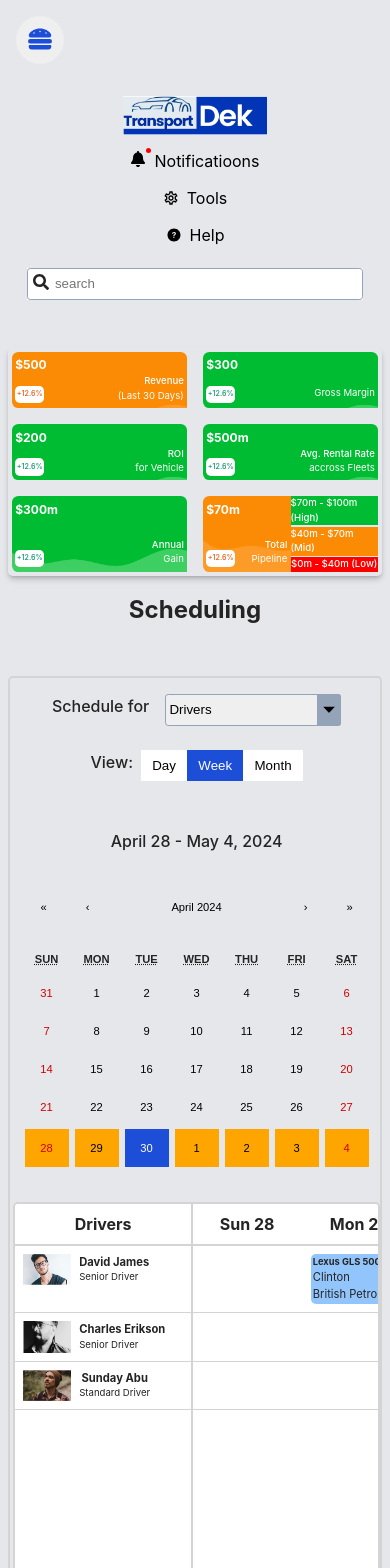
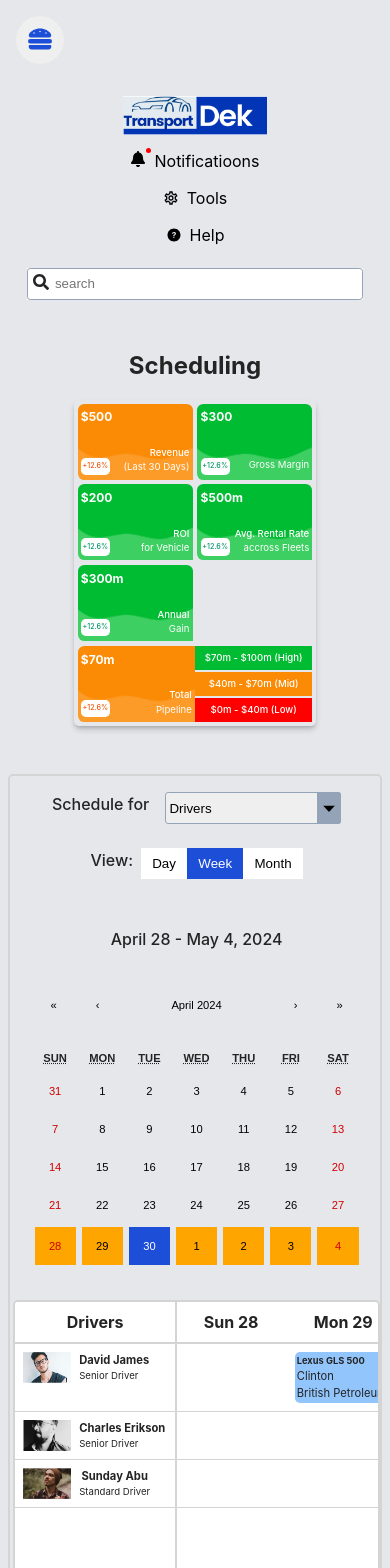
Before and after one commit to Dayvyno2021/noemdek--assessment, a React (Vite) app: page /scheduling in a window 390 px wide. Shown: the top 1568 px of the page. Built offline with nearby package versions, Linux system fonts and the light colour scheme.

Commit message:
adjusted metric responsiveness

```diff
--- a/src/components/MetricComponent.tsx
+++ b/src/components/MetricComponent.tsx
@@ -10,7 +10,7 @@ interface MetricProps{
   topRadius?: string
 }
 
-const MetricComponent:React.FC<MetricProps> = ({amount, profit, header, desc, bg,badgeColor, topRadius}) => {
+const MetricComponent:React.FC<MetricProps> = ({amount, profit, header, desc, bg,badgeColor, topRadius,}) => {
   return (
     <div className={`metric-comp left-radius metric ${bg} ${topRadius}`}>
       <h1 className="metric-amount"> &#36;{amount} </h1>
--- a/src/sass/_App.scss
+++ b/src/sass/_App.scss
@@ -3,7 +3,7 @@
   display: grid;
   margin: 0 auto;
   grid-template-columns: 15% 85%;
-    overflow: hidden;
+  overflow: hidden;
 
   @media only screen and (max-width: $large){
     grid-template-columns: 23% 77%;
--- a/src/sass/reservation/_scheduling.scss
+++ b/src/sass/reservation/_scheduling.scss
@@ -135,8 +135,7 @@
   }
 
   .metrics-container{
-    width: 70%;
-    height: 100%;
+    width: fit-content;
     border-radius: .3rem;
     box-shadow: 0 4px 6px -1px rgb(0 0 0 / 0.2), 0 2px 4px -2px rgb(0 0 0 / 0.2);
     padding: 0.25rem;
@@ -144,29 +143,33 @@
     grid-template-columns: repeat(5, 1fr) 2fr;
     grid-gap: .1rem;
 
-    @media only screen and (max-width: $large){
-      width: 100%;
-      order: -1;
+    @media only screen and (max-width: 61rem){
+      grid-template-columns: repeat(3, minmax(73px, 115px));
+      gap: .3rem;
+    }
+    @media only screen and (max-width: $small){
+      grid-template-columns: repeat(2, minmax(73px, 115px));
     }
 
-    @media only screen and (max-width: $small){
-      grid-template-columns: 1fr 1fr;
-      gap: 1rem;
-    }
-    @media only screen and (max-width: $smallest){
-      grid-template-columns: 1fr;
-      gap: 1rem;
-    }
-
-
     .metric{
-      height: 100%;
+      // height: 100%;
+      height: 76px;
       background-size: cover;
       background-repeat: no-repeat;
     }
 
     .large-metric{
       display: flex;
+      // width: 12.5rem;
+      @media only screen and (max-width: 970px){
+        grid-row: 3 / span 1;
+        grid-column: 1 / span 2;
+      }
+      @media only screen and (max-width: $small){
+        grid-row: 4 / span 1;
+        grid-column: 1 / span 2;
+      }
+
       &>*{
         width: 50%;
       }
@@ -309,6 +312,11 @@
           width: max-content;
           margin: 0 auto;
         }
+
+        @media only screen and (max-width: $large){
+          width: 90%;
+          margin: 0 auto;
+        }
       }
       .calender--cover{
         width: 75%;
@@ -334,6 +342,9 @@
             @media only screen and (max-width: $medium) {
               left: 11rem;
             }
+            @media only screen and (max-width: $small) {
+              left: 10rem;
+            }
           }
 
         @media only screen and (max-width: $large) {
@@ -345,6 +356,9 @@
 
           @media only screen and (max-width: $medium){
             width: 11rem;
+          }
+          @media only screen and (max-width: $small){
+            width: 10rem;
           }
         }
 
--- a/src/screens/Reservations/Scheduling.tsx
+++ b/src/screens/Reservations/Scheduling.tsx
@@ -45,7 +45,7 @@ const Scheduling = () => {
                     desc={m.desc}
                     bg={i === 0 ? "orange-bg" : "green-bg"}
                     badgeColor={i === 0 ? "badgeOrange" : "badgeGreen"}
-                    topRadius="top-right-radius"
+                    topRadius="top-right-radius small-metric"
                   />
                 ))
               }
@@ -57,6 +57,7 @@ const Scheduling = () => {
                   desc="Pipeline"
                   bg="orange-bg"
                   badgeColor="badgeOrange"
+                  topRadius="big-metric"
                 />
                 <div className="large-metric-2">
                   <div className="large-metric-2-child-1"> &#36;70m - &#36;100m (High) </div>
```
